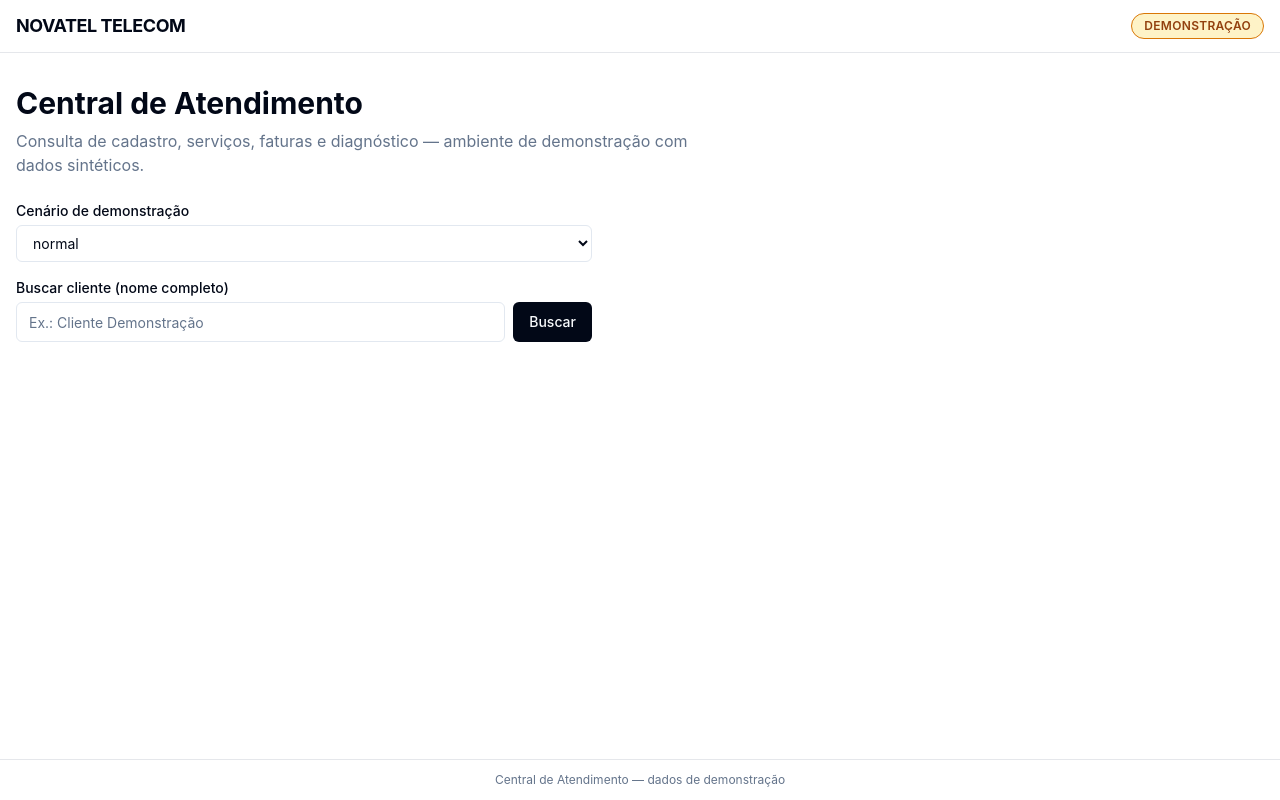
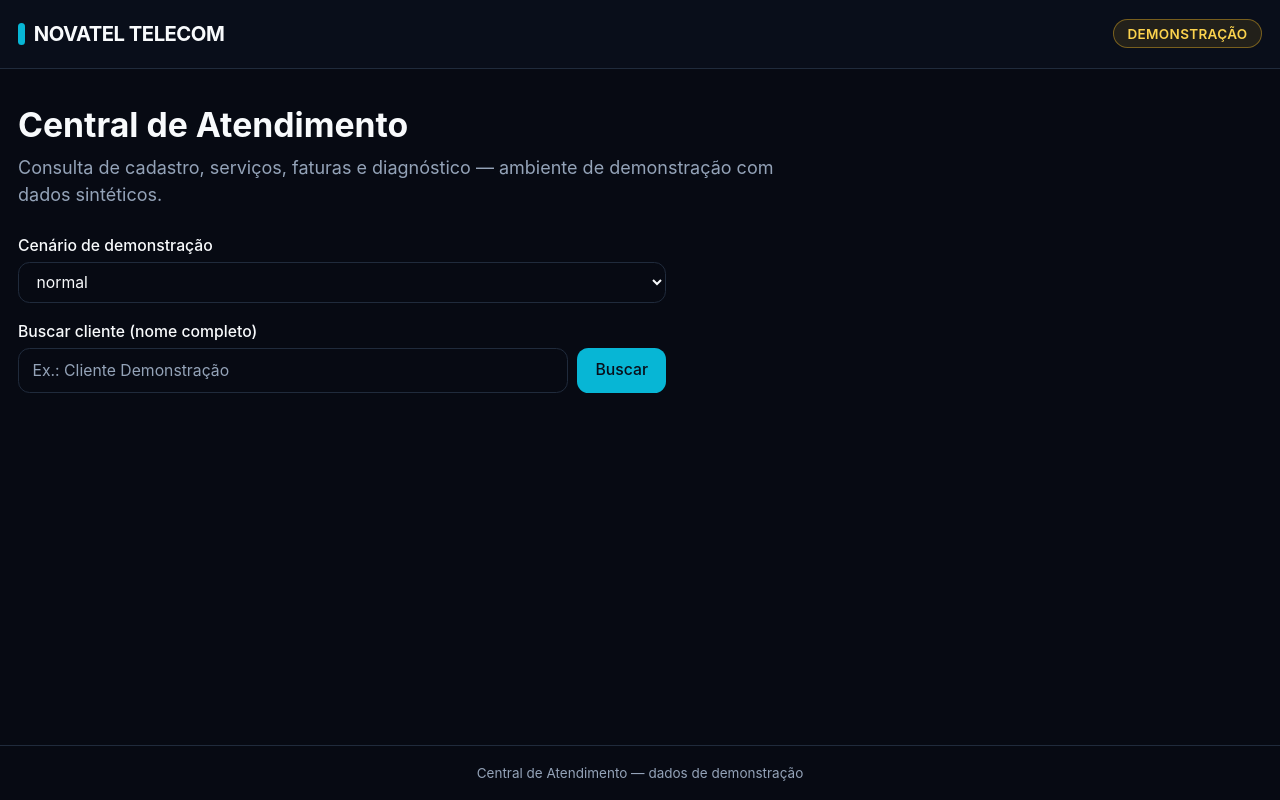
Before and after one commit to gustavoromanholinp-stack/novatel-diagnostico-do-cliente-609cge92r, a React (Vite) app: page / in a window 1280 px wide. Built offline with nearby package versions, Linux system fonts and the light colour scheme.

Commit message:
feat(CA-V11): tema escuro premium + base 18px (ajustes A1/A2 da validação visual)

```diff
--- a/src/components/Layout.tsx
+++ b/src/components/Layout.tsx
@@ -3,11 +3,14 @@ import { Outlet } from 'react-router-dom'
 export default function Layout() {
   return (
     <main className="flex min-h-screen flex-col bg-background text-foreground">
-      <header className="border-b">
-        <div className="container mx-auto flex flex-col items-start gap-2 px-4 py-3 sm:flex-row sm:items-center sm:justify-between">
-          <span className="text-lg font-bold tracking-tight">NOVATEL TELECOM</span>
+      <header className="border-b border-border bg-card/70">
+        <div className="container mx-auto flex flex-col items-start gap-2 px-4 py-4 sm:flex-row sm:items-center sm:justify-between">
+          <span className="flex items-center gap-2 text-lg font-bold tracking-tight">
+            <span aria-hidden="true" className="h-5 w-1.5 rounded-full bg-primary"></span>
+            NOVATEL TELECOM
+          </span>
           <span
-            className="rounded-full border border-amber-600 bg-amber-100 px-3 py-1 text-xs font-semibold uppercase tracking-wide text-amber-800"
+            className="rounded-full border border-amber-400/40 bg-amber-400/10 px-3 py-1 text-xs font-semibold uppercase tracking-wide text-amber-300"
             aria-label="Ambiente de demonstração"
           >
             Demonstração
@@ -17,7 +20,7 @@ export default function Layout() {
       <div className="flex-1">
         <Outlet />
       </div>
-      <footer className="border-t py-3">
+      <footer className="border-t border-border py-4">
         <div className="container mx-auto px-4 text-center text-xs text-muted-foreground">
           Central de Atendimento — dados de demonstração
         </div>
--- a/src/main.css
+++ b/src/main.css
@@ -1,7 +1,7 @@
 /* Global styles - Theme, font, utilities, animations and global components */
 
 /* CHANGE THE FONT BELOW TO WHATEVER YOU WANT */
-@import url('https://fonts.googleapis.com/css2?family=Roboto:ital,wght@0,100..900;1,100..900&display=swap');
+@import url('https://fonts.googleapis.com/css2?family=Inter:ital,wght@0,100..900;1,100..900&display=swap');
 
 @tailwind base;
 @tailwind components;
@@ -9,103 +9,109 @@
 
 @layer base {
   :root {
-    /* Change the colors to match the design system */
-    --background: 0 0% 100%;
-    --foreground: 222.2 84% 4.9%;
+    /* Tema escuro premium (CA-V11/A2): navy profundo + acento ciano.
+       Aplicado direto em :root — a central é single-theme nesta fase. */
+    --background: 222 47% 5%;
+    --foreground: 210 40% 98%;
 
-    --card: 0 0% 100%;
-    --card-foreground: 222.2 84% 4.9%;
+    --card: 222 44% 8%;
+    --card-foreground: 210 40% 98%;
 
-    --popover: 0 0% 100%;
-    --popover-foreground: 222.2 84% 4.9%;
+    --popover: 222 44% 8%;
+    --popover-foreground: 210 40% 98%;
 
-    --primary: 222.2 84% 4.9%;
-    --primary-foreground: 210 40% 98%;
+    --primary: 189 94% 43%;
+    --primary-foreground: 222 47% 7%;
 
-    --secondary: 210 40% 98%;
-    --secondary-foreground: 222.2 84% 4.9%;
+    --secondary: 217 33% 14%;
+    --secondary-foreground: 210 40% 98%;
 
-    --muted: 210 40% 98%;
-    --muted-foreground: 215.4 16.3% 46.9%;
+    --muted: 217 33% 12%;
+    --muted-foreground: 215 20% 65%;
 
-    --accent: 210 40% 98%;
-    --accent-foreground: 222.2 84% 4.9%;
+    --accent: 217 33% 16%;
+    --accent-foreground: 210 40% 98%;
 
-    --destructive: 0 84.2% 60.2%;
+    --destructive: 0 72% 51%;
     --destructive-foreground: 210 40% 98%;
 
-    --border: 214.3 31.8% 91.4%;
-    --input: 214.3 31.8% 91.4%;
-    --ring: 222.2 84% 4.9%;
+    --border: 217 30% 18%;
+    --input: 217 30% 18%;
+    --ring: 189 94% 43%;
 
-    --radius: 0.5rem;
+    --radius: 0.75rem;
 
-    --sidebar-background: 0 0% 98%;
+    --sidebar-background: 222 47% 6%;
 
-    --sidebar-foreground: 222.2 84% 4.9%;
+    --sidebar-foreground: 210 40% 98%;
 
-    --sidebar-primary: 222.2 84% 4.9%;
+    --sidebar-primary: 189 94% 43%;
 
-    --sidebar-primary-foreground: 0 0% 100%;
+    --sidebar-primary-foreground: 222 47% 7%;
 
-    --sidebar-accent: 210 40% 98%;
+    --sidebar-accent: 217 33% 14%;
 
-    --sidebar-accent-foreground: 222.2 84% 4.9%;
+    --sidebar-accent-foreground: 210 40% 98%;
 
-    --sidebar-border: 214.3 31.8% 91.4%;
+    --sidebar-border: 217 30% 18%;
 
-    --sidebar-ring: 222.2 84% 4.9%;
+    --sidebar-ring: 189 94% 43%;
 
-    --chart-1: 34 100% 44%;
-    --chart-2: 189 100% 38%;
-    --chart-3: 209 100% 32%;
-    --chart-4: 42 100% 50%;
-    --chart-5: 33 100% 50%;
+    --chart-1: 189 94% 43%;
+    --chart-2: 164 100% 38%;
+    --chart-3: 43 100% 50%;
+    --chart-4: 270 100% 60%;
+    --chart-5: 340 100% 60%;
   }
 
   .dark {
-    /* Change the colors to match the design system consistent with the dark mode */
-    --background: 222.2 84% 4.9%;
+    /* Espelho do tema escuro premium (a central é single-theme). */
+    --background: 222 47% 5%;
     --foreground: 210 40% 98%;
 
-    --card: 222.2 84% 4.9%;
+    --card: 222 44% 8%;
     --card-foreground: 210 40% 98%;
 
-    --popover: 222.2 84% 4.9%;
+    --popover: 222 44% 8%;
     --popover-foreground: 210 40% 98%;
 
-    --primary: 210 40% 98%;
-    --primary-foreground: 222.2 84% 4.9%;
+    --primary: 189 94% 43%;
+    --primary-foreground: 222 47% 7%;
 
-    --secondary: 222.2 84% 4.9%;
+    --secondary: 217 33% 14%;
     --secondary-foreground: 210 40% 98%;
 
-    --muted: 222.2 84% 4.9%;
-    --muted-foreground: 215.4 16.3% 46.9%;
+    --muted: 217 33% 12%;
+    --muted-foreground: 215 20% 65%;
 
-    --accent: 222.2 84% 4.9%;
+    --accent: 217 33% 16%;
     --accent-foreground: 210 40% 98%;
 
-    --destructive: 0 84.2% 60.2%;
+    --destructive: 0 72% 51%;
     --destructive-foreground: 210 40% 98%;
 
-    --border: 222.2 84% 4.9%;
-    --input: 222.2 84% 4.9%;
-    --ring: 214.3 31.8% 91.4%;
-    --sidebar-background: 222.2 84% 4.9%;
+    --border: 217 30% 18%;
+    --input: 217 30% 18%;
+    --ring: 189 94% 43%;
+    --sidebar-background: 222 47% 6%;
     --sidebar-foreground: 210 40% 98%;
-    --sidebar-primary: 222.2 84% 4.9%;
-    --sidebar-primary-foreground: 0 0% 100%;
-    --sidebar-accent: 222.2 84% 4.9%;
+    --sidebar-primary: 189 94% 43%;
+    --sidebar-primary-foreground: 222 47% 7%;
+    --sidebar-accent: 217 33% 14%;
     --sidebar-accent-foreground: 210 40% 98%;
-    --sidebar-border: 222.2 84% 4.9%;
-    --sidebar-ring: 222.2 84% 4.9%;
+    --sidebar-border: 217 30% 18%;
+    --sidebar-ring: 189 94% 43%;
 
-    --chart-1: 270 100% 44%;
+    --chart-1: 189 94% 43%;
     --chart-2: 164 100% 38%;
-    --chart-3: 43 100% 32%;
-    --chart-4: 340 100% 50%;
-    --chart-5: 10 100% 50%;
+    --chart-3: 43 100% 50%;
+    --chart-4: 270 100% 60%;
+    --chart-5: 340 100% 60%;
+  }
+
+  /* CA-V11/A1 — legibilidade: base tipográfica ampliada (escala rem inteira). */
+  html {
+    font-size: 18px;
   }
 
   /* NEVER REMOVE THIS */
--- a/src/pages/Index.tsx
+++ b/src/pages/Index.tsx
@@ -118,7 +118,7 @@ const Index = ({ onConsultar }: { onConsultar: (alvo: ConsultaAlvo) => void }) =
               setErroNome(null)
             }
           }}
-          className="w-full rounded-md border border-input bg-background px-3 py-2 text-sm"
+          className="w-full rounded-md border border-input bg-background px-3 py-2 text-sm [&>option]:bg-card [&>option]:text-foreground"
         >
           {CENARIOS.map((c) => (
             <option key={c} value={c}>
```
Also changed, not shown: .skip.config.json.
